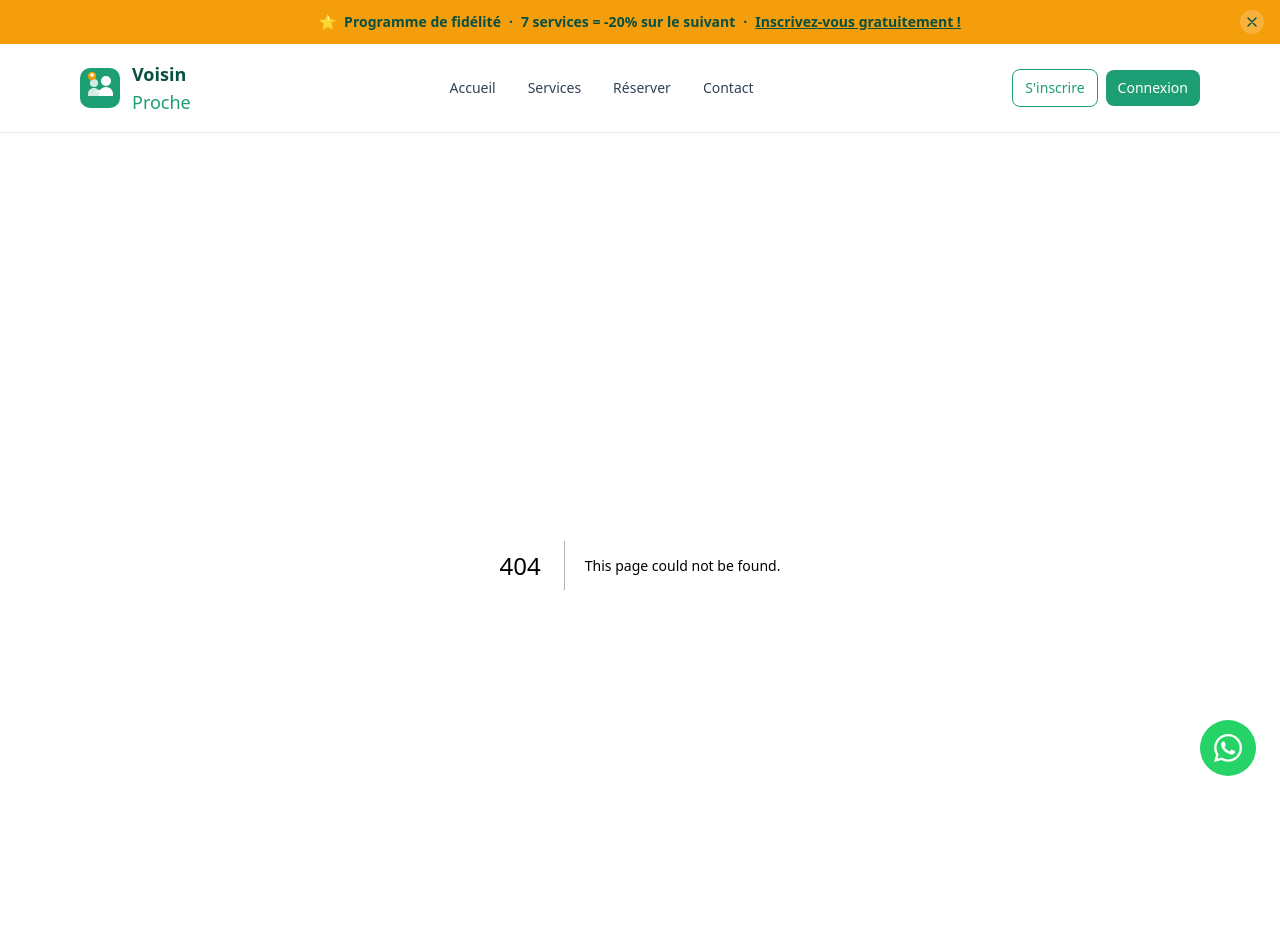
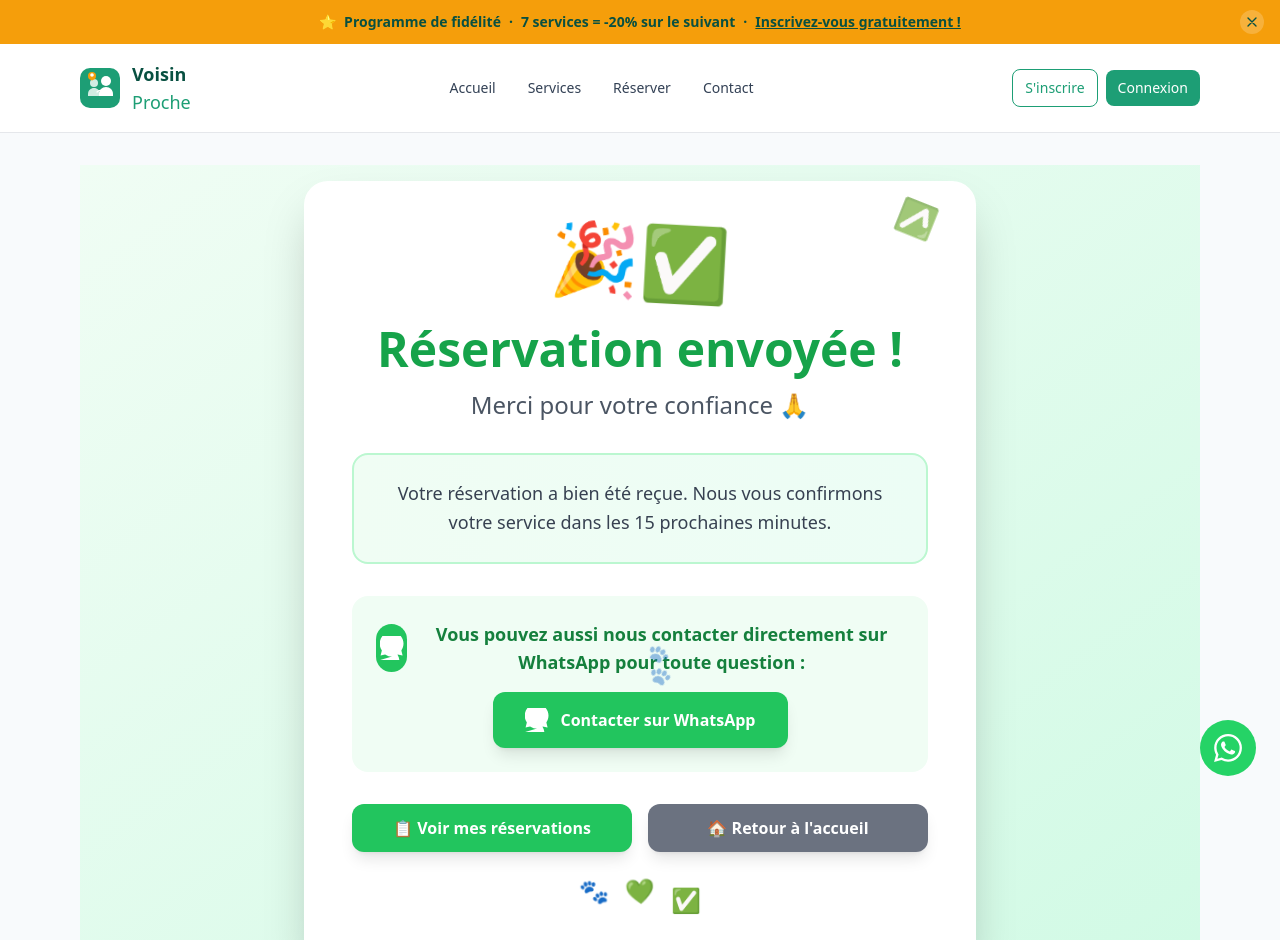
Before and after one commit to diegongu-cmyk/voisin-proche, a Next.js app: page /reservation-confirmee in a window 1280 px wide. Before the commit this address had no page. Shown: the top 940 px of the page. Built offline with nearby package versions, Linux system fonts and the light colour scheme.

Commit message:
Add confirmation page with WhatsApp CTA after reservation

```diff
--- /dev/null
+++ b/app/reservation-confirmee/page.tsx
@@ -0,0 +1,143 @@
+"use client";
+
+import { useEffect } from "react";
+import { useRouter } from "next/navigation";
+
+export default function ReservationConfirmeePage() {
+  const router = useRouter();
+
+  useEffect(() => {
+    // Add entrance animations
+    const timer = setTimeout(() => {
+      document.body.classList.add("loaded");
+    }, 100);
+    return () => clearTimeout(timer);
+  }, []);
+
+  return (
+    <div className="min-h-screen bg-gradient-to-br from-green-50 to-emerald-100 flex items-center justify-center p-4">
+      <style jsx>{`
+        @keyframes fadeIn {
+          from { opacity: 0; transform: translateY(20px) scale(0.9); }
+          to { opacity: 1; transform: translateY(0) scale(1); }
+        }
+        @keyframes bounce {
+          0%, 100% { transform: translateY(0) rotate(0deg); }
+          25% { transform: translateY(-10px) rotate(-5deg); }
+          75% { transform: translateY(-5px) rotate(5deg); }
+        }
+        @keyframes confetti {
+          0% { transform: translateY(-100vh) rotate(0deg); opacity: 1; }
+          100% { transform: translateY(100vh) rotate(720deg); opacity: 0; }
+        }
+        .fade-in {
+          animation: fadeIn 0.8s ease-out forwards;
+        }
+        .bounce {
+          animation: bounce 1s ease-in-out infinite;
+        }
+        .confetti {
+          position: fixed;
+          font-size: 2rem;
+          animation: confetti 3s ease-in-out infinite;
+          pointer-events: none;
+          z-index: 50;
+        }
+        .confetti:nth-child(1) { left: 10%; animation-delay: 0s; }
+        .confetti:nth-child(2) { left: 30%; animation-delay: 0.5s; }
+        .confetti:nth-child(3) { left: 50%; animation-delay: 1s; }
+        .confetti:nth-child(4) { left: 70%; animation-delay: 1.5s; }
+        .confetti:nth-child(5) { left: 90%; animation-delay: 2s; }
+      `}</style>
+
+      {/* Animated Confetti */}
+      <div className="confetti">🎉</div>
+      <div className="confetti">🐾</div>
+      <div className="confetti">✅</div>
+      <div className="confetti">💚</div>
+      <div className="confetti">🎊</div>
+
+      {/* Main Content */}
+      <div className="max-w-2xl w-full fade-in">
+        <div className="bg-white rounded-3xl shadow-2xl p-8 md:p-12 text-center">
+
+          {/* Animated Success Icon */}
+          <div className="mb-6">
+            <div className="bounce text-6xl md:text-7xl">🎉✅</div>
+          </div>
+
+          {/* Title */}
+          <h1 className="text-4xl md:text-5xl font-extrabold text-green-600 mb-4">
+            Réservation envoyée !
+          </h1>
+
+          {/* Subtitle */}
+          <p className="text-xl md:text-2xl text-gray-600 mb-8">
+            Merci pour votre confiance 🙏
+          </p>
+
+          {/* Main Message Box */}
+          <div className="bg-gradient-to-r from-green-50 to-emerald-50 border-2 border-green-200 rounded-2xl p-6 mb-8">
+            <p className="text-lg text-gray-700 leading-relaxed">
+              Votre réservation a bien été reçue. Nous vous confirmons
+              votre service dans les 15 prochaines minutes.
+            </p>
+          </div>
+
+          {/* WhatsApp Section */}
+          <div className="bg-green-50 rounded-2xl p-6 mb-8">
+            <div className="flex items-center justify-center gap-3 mb-4">
+              <div className="w-12 h-12 bg-green-500 rounded-full flex items-center justify-center">
+                <svg className="w-6 h-6 text-white" fill="currentColor" viewBox="0 0 24 24">
+                  <path d="M17.472 14.382c-.297-.149-1.758-.867-2.03-.967-.273-.099-.471-.149-.673.149-.197 0-.398.149-.596.448-.297.298-.596.597-.596.597-.298.298-.596.149-.697 0-.298.149-.647.298-.896.447-.347.198-.647.447-.896.646-.398.249-.696.497-.896.647-.298.149-.596.249-.896.149-.398 0-.697-.149-.896-.447-.199-.298-.347-.647-.447-.896-.149-.249 0-.497.149-.696.298-.199.149-.398.298-.596.447-.199.149-.347.298-.596.447-.199.149-.347.249-.596.398-.199.149-.347.249-.596.398-.199.149-.347.149-.596.298-.199.149-.347.149-.596.298z"/>
+                  <path d="M12.034 20.546c-2.397 0-4.597-.696-6.462-1.894l-.447-.249-4.621 1.191.149-.447 1.191-4.621-.249-.447c-1.197-1.865-1.894-4.065-1.894-6.462 0-6.563 5.337-11.9 11.9-11.9s11.9 5.337 11.9 11.9c0 2.397-.696 4.597-1.894 6.462l-.249.447 1.191 4.621-.149.447-4.621-1.191-.249.447c1.197 1.865 1.894 4.065 1.894 6.462 0 6.563-5.337 11.9-11.9 11.9s-11.9-5.337-11.9-11.9z"/>
+                </svg>
+              </div>
+              <h3 className="text-lg font-bold text-green-700">
+                Vous pouvez aussi nous contacter directement sur WhatsApp
+                pour toute question :
+              </h3>
+            </div>
+
+            <a
+              href="https://wa.me/33602353569"
+              target="_blank"
+              rel="noopener noreferrer"
+              className="inline-flex items-center gap-3 bg-green-500 hover:bg-green-600 text-white font-bold px-8 py-4 rounded-xl transition-all transform hover:scale-105 shadow-lg"
+            >
+              <svg className="w-6 h-6" fill="currentColor" viewBox="0 0 24 24">
+                <path d="M17.472 14.382c-.297-.149-1.758-.867-2.03-.967-.273-.099-.471-.149-.673.149-.197 0-.398.149-.596.448-.297.298-.596.597-.596.597-.298.298-.596.149-.697 0-.298.149-.647.298-.896.447-.347.198-.647.447-.896.646-.398.249-.696.497-.896.647-.298.149-.596.249-.896.149-.398 0-.697-.149-.896-.447-.199-.298-.347-.647-.447-.896-.149-.249 0-.497.149-.696.298-.199.149-.398.298-.596.447-.199.149-.347.298-.596.447-.199.149-.347.249-.596.398-.199.149-.347.249-.596.398-.199.149-.347.149-.596.298-.199.149-.347.149-.596.298z"/>
+                <path d="M12.034 20.546c-2.397 0-4.597-.696-6.462-1.894l-.447-.249-4.621 1.191.149-.447 1.191-4.621-.249-.447c-1.197-1.865-1.894-4.065-1.894-6.462 0-6.563 5.337-11.9 11.9-11.9s11.9 5.337 11.9 11.9c0 2.397-.696 4.597-1.894 6.462l-.249.447 1.191 4.621-.149.447-4.621-1.191-.249.447c1.197 1.865 1.894 4.065 1.894 6.462 0 6.563-5.337 11.9-11.9 11.9s-11.9-5.337-11.9-11.9z"/>
+              </svg>
+              Contacter sur WhatsApp
+            </a>
+          </div>
+
+          {/* Action Buttons */}
+          <div className="flex flex-col sm:flex-row gap-4 justify-center">
+            <button
+              onClick={() => router.push('/mon-compte')}
+              className="flex-1 bg-green-500 hover:bg-green-600 text-white font-bold px-6 py-3 rounded-xl transition-all transform hover:scale-105 shadow-lg"
+            >
+              📋 Voir mes réservations
+            </button>
+
+            <button
+              onClick={() => router.push('/')}
+              className="flex-1 bg-gray-500 hover:bg-gray-600 text-white font-bold px-6 py-3 rounded-xl transition-all transform hover:scale-105 shadow-lg"
+            >
+              🏠 Retour à l'accueil
+            </button>
+          </div>
+
+          {/* Additional decorative elements */}
+          <div className="mt-8 flex justify-center gap-4 text-2xl">
+            <span className="bounce" style={{ animationDelay: '0.2s' }}>🐾</span>
+            <span className="bounce" style={{ animationDelay: '0.4s' }}>💚</span>
+            <span className="bounce" style={{ animationDelay: '0.6s' }}>✅</span>
+          </div>
+        </div>
+      </div>
+    </div>
+  );
+}
--- a/app/reserver/page.tsx
+++ b/app/reserver/page.tsx
@@ -184,10 +184,7 @@ function BookingPageContent() {
         console.error('Reservation error:', error);
         alert("Erreur lors de la réservation: " + error.message);
       } else {
-        alert("Réservation envoyée ! Nous vous confirmons dans les 2 heures.");
-        setTimeout(() => {
-          window.location.href = '/mon-compte';
-        }, 3000);
+        window.location.href = '/reservation-confirmee';
       }
     } catch (err) {
       console.error('Exception:', err);
```
